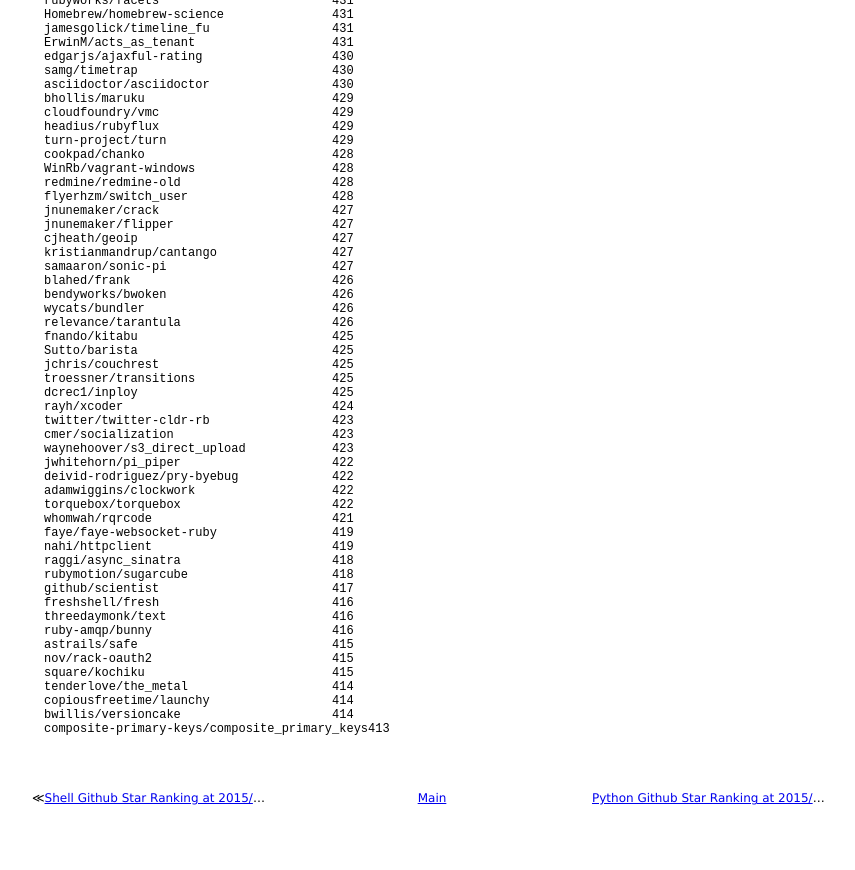
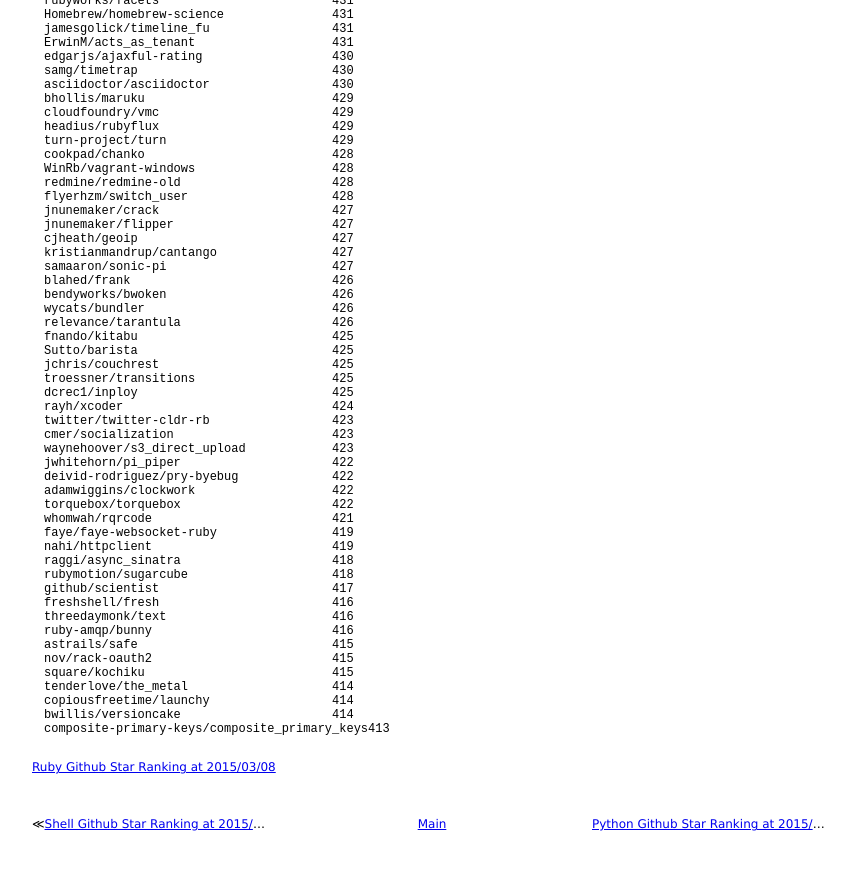
Before and after one commit to 38elements/38elements.github.com, a Jekyll site: the page built from _posts/2015-02-11-ruby-repository-github-star-ranking.md, in a window 1280 px wide and 900 px high, scrolled down 13334 px. Shown: the top 870 px of the window, without its empty margins (208-1063 px from the left). Built offline with Jekyll 4.4.1, drawn with Linux system fonts in a browser that asks for light colours; Markdown is read by kramdown in place of the engine named in the settings.

Commit message:
Update 2015-02-11-ruby-repository-github-star-ranking.md

```diff
--- a/_posts/2015-02-11-ruby-repository-github-star-ranking.md
+++ b/_posts/2015-02-11-ruby-repository-github-star-ranking.md
@@ -1004,3 +1004,4 @@ copiousfreetime/launchy                 414
 bwillis/versioncake                     414
 composite-primary-keys/composite_primary_keys413
 </pre>
+[Ruby Github Star Ranking at 2015/03/08](/2015/03/08/ruby-repository-github-star-ranking.html)
```
